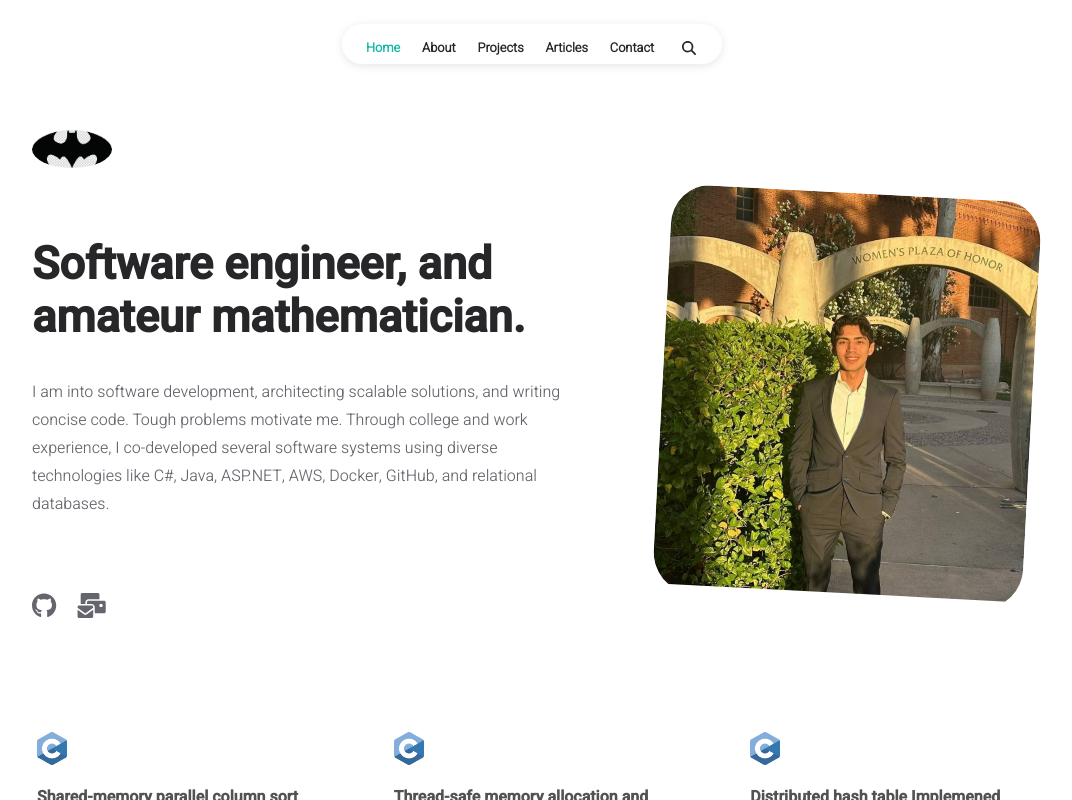
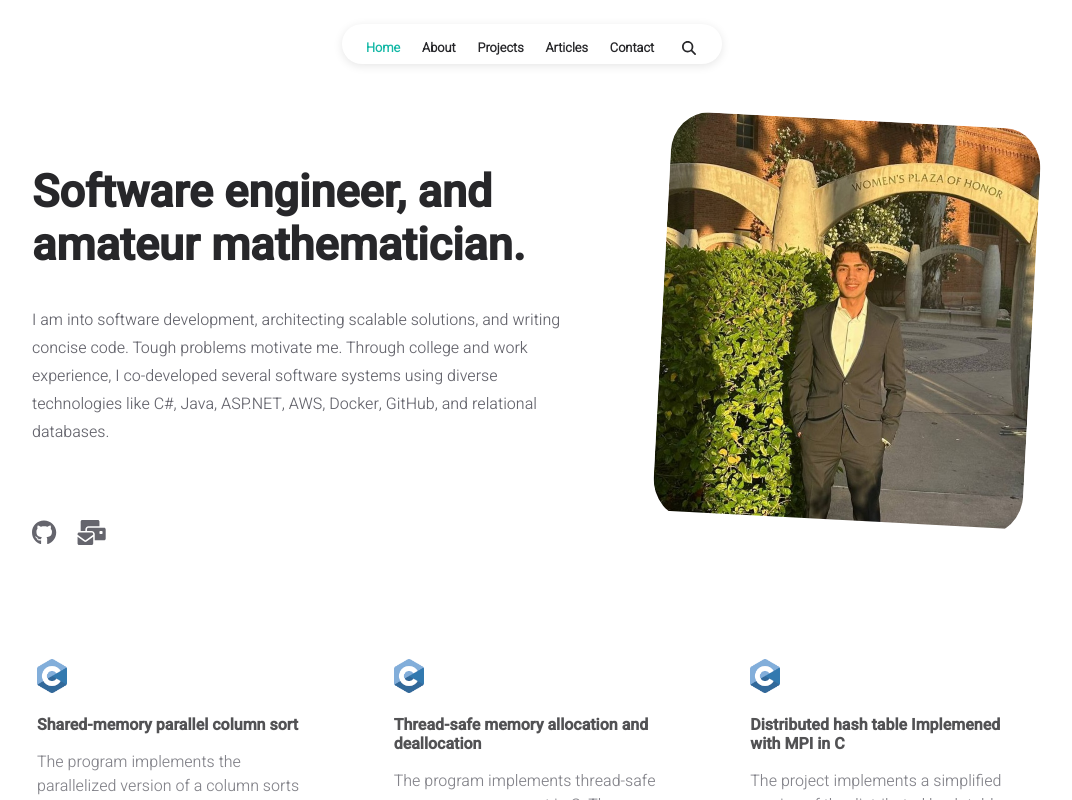
Before and after one commit to UmidMuzrapov/umidmuzrapov.github.io, a React (Create React App) app: page / in a window 1280 px wide. Shown: the top 800 px of the page, without its empty margins (108-1180 px from the left). Built offline with nearby package versions, Linux system fonts and the light colour scheme.

Commit message:
Removed Batman logo from all pages and fixed homepage layout spacing to eliminate floating elements and improve visual alignment.

```diff
--- a/src/pages/about.jsx
+++ b/src/pages/about.jsx
@@ -3,7 +3,6 @@ import { Helmet } from "react-helmet";
 
 import NavBar from "../components/common/navBar";
 import Footer from "../components/common/footer";
-import Logo from "../components/common/logo";
 import Socials from "../components/about/socials";
 
 import INFO from "../data/user";
@@ -32,11 +31,6 @@ const About = () => {
 			<div className="page-content">
 				<NavBar active="about" />
 				<div className="content-wrapper">
-					<div className="about-logo-container">
-						<div className="about-logo">
-							<Logo width={46} />
-						</div>
-					</div>
 
 					<div className="about-container">
 						<div className="about-main">
--- a/src/pages/articles.jsx
+++ b/src/pages/articles.jsx
@@ -3,7 +3,6 @@ import { Helmet } from "react-helmet";
 
 import NavBar from "../components/common/navBar";
 import Footer from "../components/common/footer";
-import Logo from "../components/common/logo";
 import Article from "../components/articles/article";
 
 import INFO from "../data/user";
@@ -33,11 +32,6 @@ const Articles = () => {
 			<div className="page-content">
 				<NavBar active="articles" />
 				<div className="content-wrapper">
-					<div className="articles-logo-container">
-						<div className="articles-logo">
-							<Logo width={46} />
-						</div>
-					</div>
 
 					<div className="articles-main-container">
 						<div className="title articles-title">
--- a/src/pages/contact.jsx
+++ b/src/pages/contact.jsx
@@ -3,7 +3,6 @@ import { Helmet } from "react-helmet";
 
 import NavBar from "../components/common/navBar";
 import Footer from "../components/common/footer";
-import Logo from "../components/common/logo";
 import Socials from "../components/about/socials";
 
 import INFO from "../data/user";
@@ -32,11 +31,6 @@ const Contact = () => {
 			<div className="page-content">
 				<NavBar active="contact" />
 				<div className="content-wrapper">
-					<div className="contact-logo-container">
-						<div className="contact-logo">
-							<Logo width={46} />
-						</div>
-					</div>
 
 					<div className="contact-container">
 						<div className="title contact-title">
--- a/src/pages/homepage.jsx
+++ b/src/pages/homepage.jsx
@@ -10,7 +10,6 @@ import {
 	faInstagram,
 } from "@fortawesome/free-brands-svg-icons";
 
-import Logo from "../components/common/logo";
 import Footer from "../components/common/footer";
 import NavBar from "../components/common/navBar";
 import Article from "../components/homepage/article";
@@ -24,49 +23,14 @@ import myArticles from "../data/articles";
 import "./styles/homepage.css";
 
 const Homepage = () => {
-	const [stayLogo, setStayLogo] = useState(false);
-	const [logoSize, setLogoSize] = useState(80);
-	const [oldLogoSize, setOldLogoSize] = useState(80);
 
 	useEffect(() => {
 		window.scrollTo(0, 0);
 	}, []);
 
-	useEffect(() => {
-		const handleScroll = () => {
-			let scroll = Math.round(window.pageYOffset, 2);
-
-			let newLogoSize = 80 - (scroll * 4) / 10;
-
-			if (newLogoSize < oldLogoSize) {
-				if (newLogoSize > 40) {
-					setLogoSize(newLogoSize);
-					setOldLogoSize(newLogoSize);
-					setStayLogo(false);
-				} else {
-					setStayLogo(true);
-				}
-			} else {
-				setLogoSize(newLogoSize);
-				setStayLogo(false);
-			}
-		};
-
-		window.addEventListener("scroll", handleScroll);
-		return () => window.removeEventListener("scroll", handleScroll);
-	}, [logoSize, oldLogoSize]);
 
 	const currentSEO = SEO.find((item) => item.page === "home");
 
-	const logoStyle = {
-		display: "flex",
-		position: stayLogo ? "fixed" : "relative",
-		top: stayLogo ? "3vh" : "auto",
-		zIndex: 999,
-		border: stayLogo ? "1px solid white" : "none",
-		borderRadius: stayLogo ? "50%" : "none",
-		boxShadow: stayLogo ? "0px 4px 10px rgba(0, 0, 0, 0.25)" : "none",
-	};
 
 	return (
 		<React.Fragment>
@@ -82,11 +46,6 @@ const Homepage = () => {
 			<div className="page-content">
 				<NavBar active="home" />
 				<div className="content-wrapper">
-					<div className="homepage-logo-container">
-						<div style={logoStyle}>
-							<Logo width={logoSize} link={false} />
-						</div>
-					</div>
 
 					<div className="homepage-container">
 						<div className="homepage-first-area">
--- a/src/pages/projects.jsx
+++ b/src/pages/projects.jsx
@@ -3,7 +3,6 @@ import { Helmet } from "react-helmet";
 
 import NavBar from "../components/common/navBar";
 import Footer from "../components/common/footer";
-import Logo from "../components/common/logo";
 import AllProjects from "../components/projects/allProjects";
 
 import INFO from "../data/user";
@@ -32,11 +31,6 @@ const Projects = () => {
 			<div className="page-content">
 				<NavBar active="projects" />
 				<div className="content-wrapper">
-					<div className="projects-logo-container">
-						<div className="projects-logo">
-							<Logo width={46} />
-						</div>
-					</div>
 					<div className="projects-container">
 						<div className="title projects-title">
 							Things I’ve made trying to put my dent in the
--- a/src/pages/readArticle.jsx
+++ b/src/pages/readArticle.jsx
@@ -9,7 +9,6 @@ import { tomorrow } from "react-syntax-highlighter/dist/esm/styles/prism";
 
 import NavBar from "../components/common/navBar";
 import Footer from "../components/common/footer";
-import Logo from "../components/common/logo";
 
 import INFO from "../data/user";
 import myArticles from "../data/articles";
@@ -44,11 +43,6 @@ const ReadArticle = () => {
 				<NavBar />
 
 				<div className="content-wrapper">
-					<div className="read-article-logo-container">
-						<div className="read-article-logo">
-							<Logo width={46} />
-						</div>
-					</div>
 
 					<div className="read-article-container">
 						<div className="read-article-back">
--- a/src/pages/styles/homepage.css
+++ b/src/pages/styles/homepage.css
@@ -1,14 +1,7 @@
 @import "../../data/styles.css";
 
-.homepage-logo-container {
-	display: flex;
-	justify-content: left;
-	align-items: center;
-	padding-top: 130px;
-}
-
 .homepage-container {
-	padding-top: 25px;
+	padding-top: 120px;
 }
 
 .homepage-first-area {
@@ -94,13 +87,17 @@
 }
 
 @media (max-width: 1024px) {
+	.homepage-container {
+		padding-top: 80px;
+	}
+
 	.homepage-first-area {
 		flex-direction: column;
 	}
 
 	.homepage-first-area-left-side {
 		display: flex;
-		flex-direction: column; /* Changed: set direction to column */
+		flex-direction: column;
 		align-items: flex-start;
 		width: 100%;
 		order: 2;
@@ -124,8 +121,8 @@
 	}
 
 	.homepage-image-container {
-		padding-top: 50px;
-		padding-bottom: 50px;
+		padding-top: 30px;
+		padding-bottom: 30px;
 		margin-left: 10px;
 		order: 1;
 	}
--- a/src/pages/styles/readArticle.css
+++ b/src/pages/styles/readArticle.css
@@ -24,15 +24,23 @@
 
 .read-article-back {
 	padding-top: 68px;
-	padding-right: 50px;
-	width: 40px;
-	height: 40px;
+	padding-right: 30px;
+	width: auto;
+	height: auto;
 }
 
 .read-article-back-button {
-	width: 50px;
+	width: 32px;
+	height: 32px;
 	border-radius: 50%;
-	box-shadow: 0px 4px 10px rgba(0, 0, 0, 0.25);
+	box-shadow: 0px 2px 8px rgba(0, 0, 0, 0.15);
+	cursor: pointer;
+	transition: all 0.2s ease;
+}
+
+.read-article-back-button:hover {
+	transform: scale(1.05);
+	box-shadow: 0px 4px 12px rgba(0, 0, 0, 0.2);
 }
 
 .read-article-wrapper {
```
